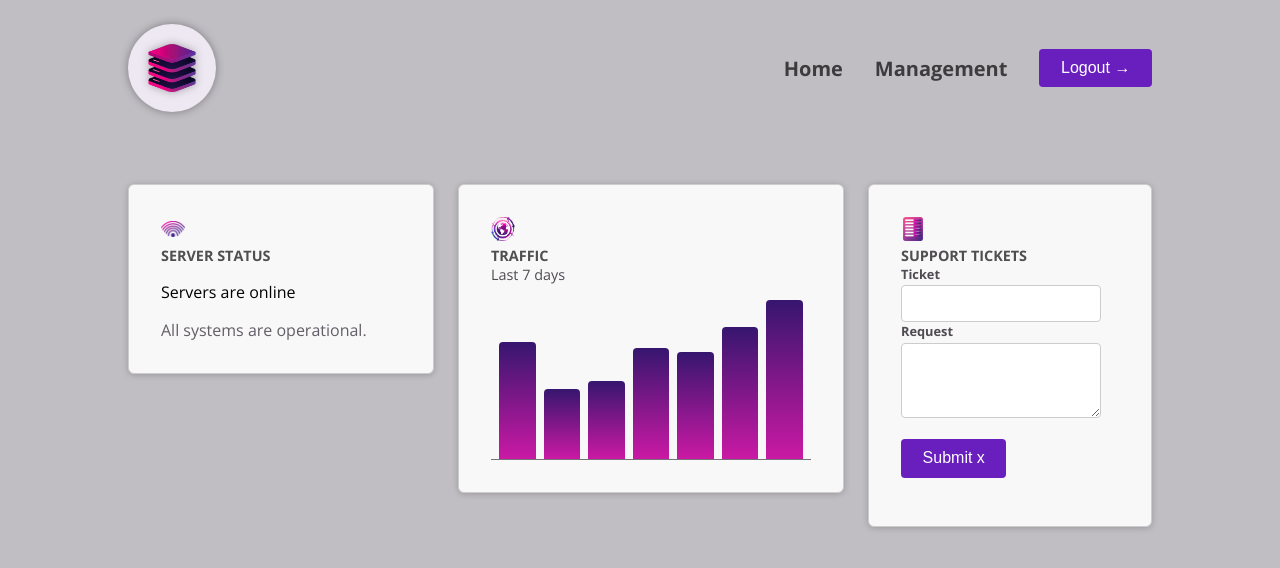
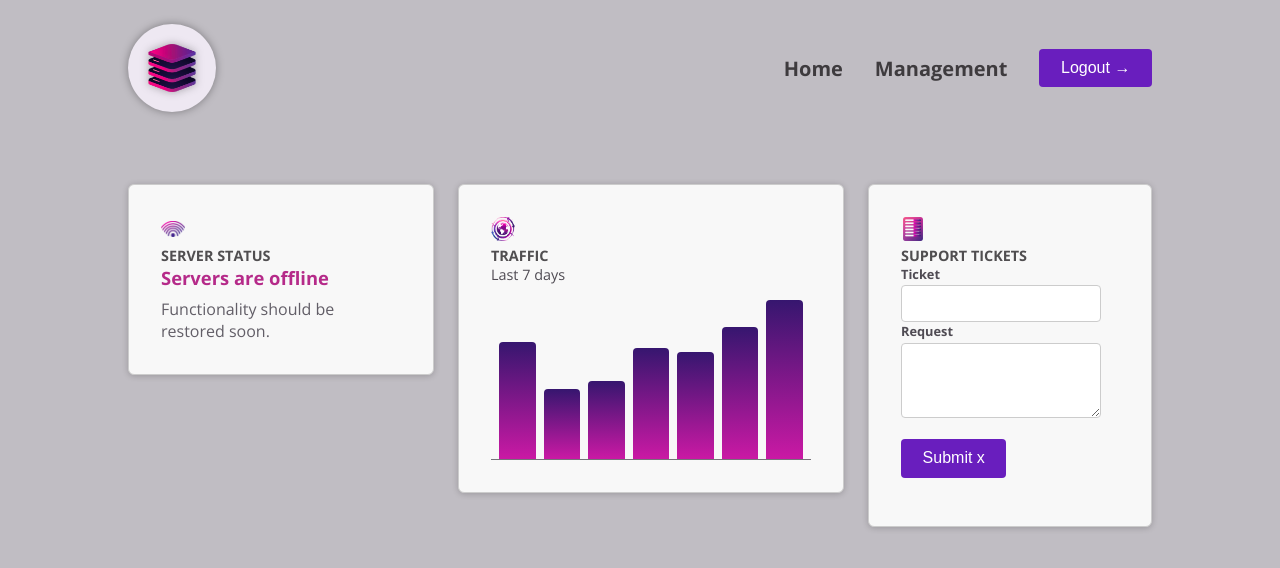
Before and after one commit to mwhitfieldwork/angular-component-template-deep-dive, an Angular app in the folder 01-starting-project/: page / in a window 1280 px wide. Shown: the top 568 px of the page. Built offline with nearby package versions, Linux system fonts and the light colour scheme.

Commit message:
Use setInterval and classes

```diff
--- a/01-starting-project/src/app/dashboard/server-status/server-status.component.html
+++ b/01-starting-project/src/app/dashboard/server-status/server-status.component.html
@@ -1,5 +1,10 @@
 <article id="status">
-    <div>
+    <div [class]="{
+      'status': true,
+      'status-online': currentStatus === 'online',
+      'status-offline': currentStatus === 'offline',
+      'status-unknown': currentStatus === 'unknown'
+    }">
       @if (currentStatus === 'online') {
         <p>Servers are online</p>
         <p>All systems are operational.</p>
--- a/01-starting-project/src/app/dashboard/server-status/server-status.component.ts
+++ b/01-starting-project/src/app/dashboard/server-status/server-status.component.ts
@@ -8,5 +8,19 @@
   styleUrl: './server-status.component.css'
 })
 export class ServerStatusComponent {
-  currentStatus = 'online';
+  currentStatus: 'online' | 'offline' | 'unknown' = 'online';
+
+  constructor() {
+    setInterval(() => {
+      const rnd = Math.random();
+      if(rnd <0.5){
+        this.currentStatus = 'online';
+      }else if(rnd < 0.9){
+        this.currentStatus = 'offline';
+      }else{
+        this.currentStatus = 'unknown';
+      }
+    },5000)
+  }
+
 }
```
